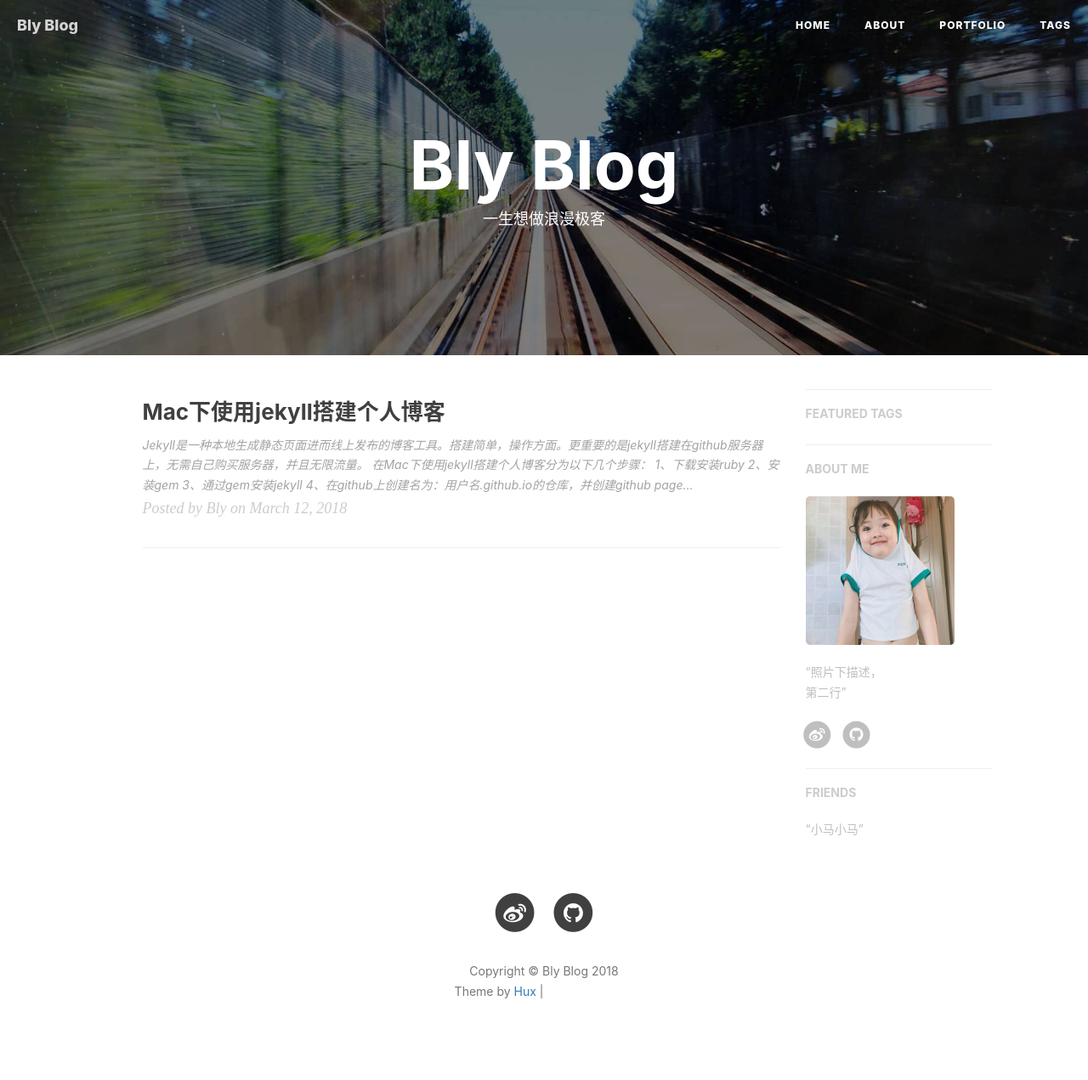
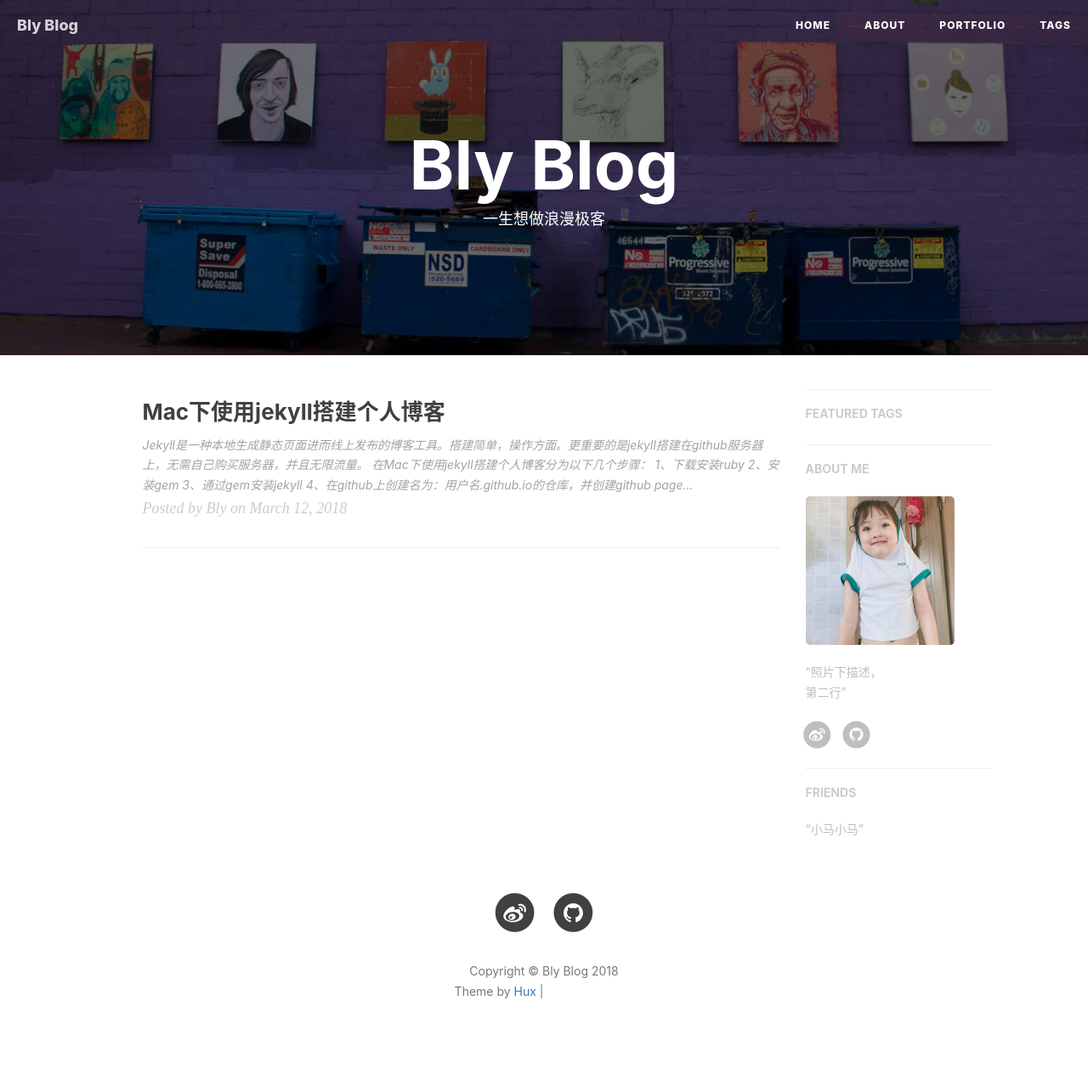
Before and after one commit to blying/blying.github.io, a Jekyll site: the page built from index.html, in a window 1280 px wide. Shown: the whole page at 85% size. Built offline with Jekyll 4.4.1, drawn with Linux system fonts in a browser that asks for light colours; nearby versions of some CDN libraries; the list of posts is cut into pages by our own code; comment, search, counter and statistics services are not loaded; grey boxes are pictures that could not be loaded.

Commit message:
no message

```diff
--- a/_config.yml
+++ b/_config.yml
@@ -1,7 +1,7 @@
 # Site settings
 title: Bly Blog
 SEOTitle: 包丽颖的博客
-header-img: img/post-bg-2015.jpg
+header-img: img/home-bg-art.jpg
 email: 1013018006@qq.com
 description: “Every day to be a little better | bbbbb | cccc”
 keyword: “包丽颖, bly, Android, 包丽颖的博客"
```
